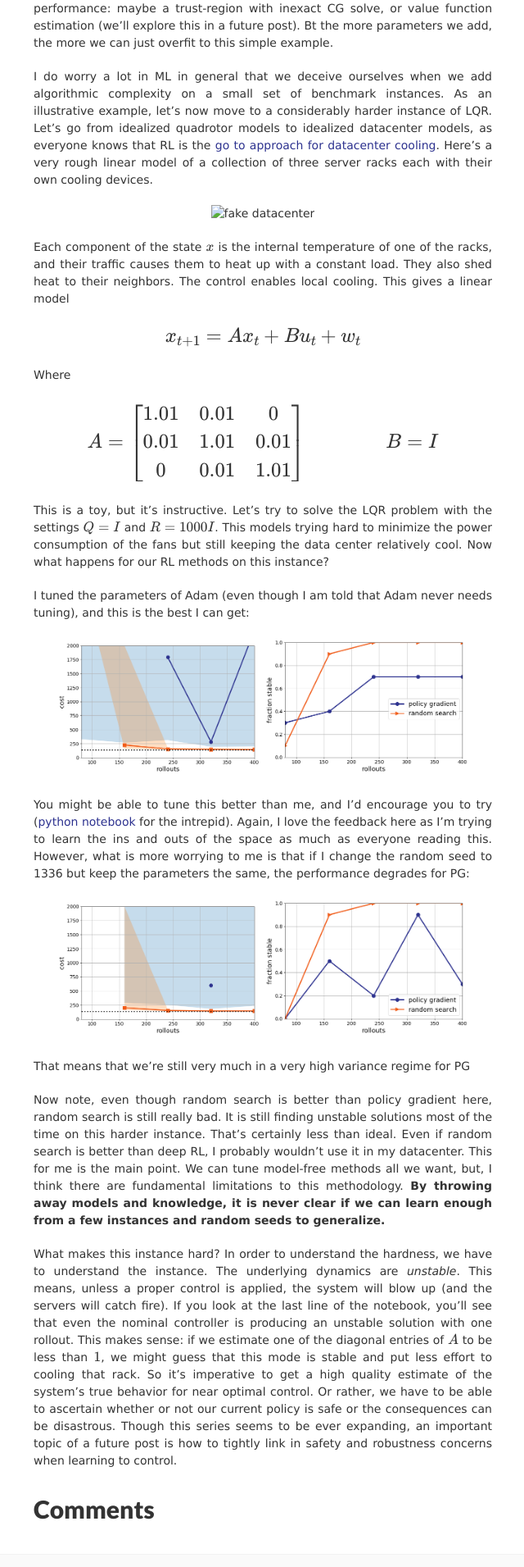
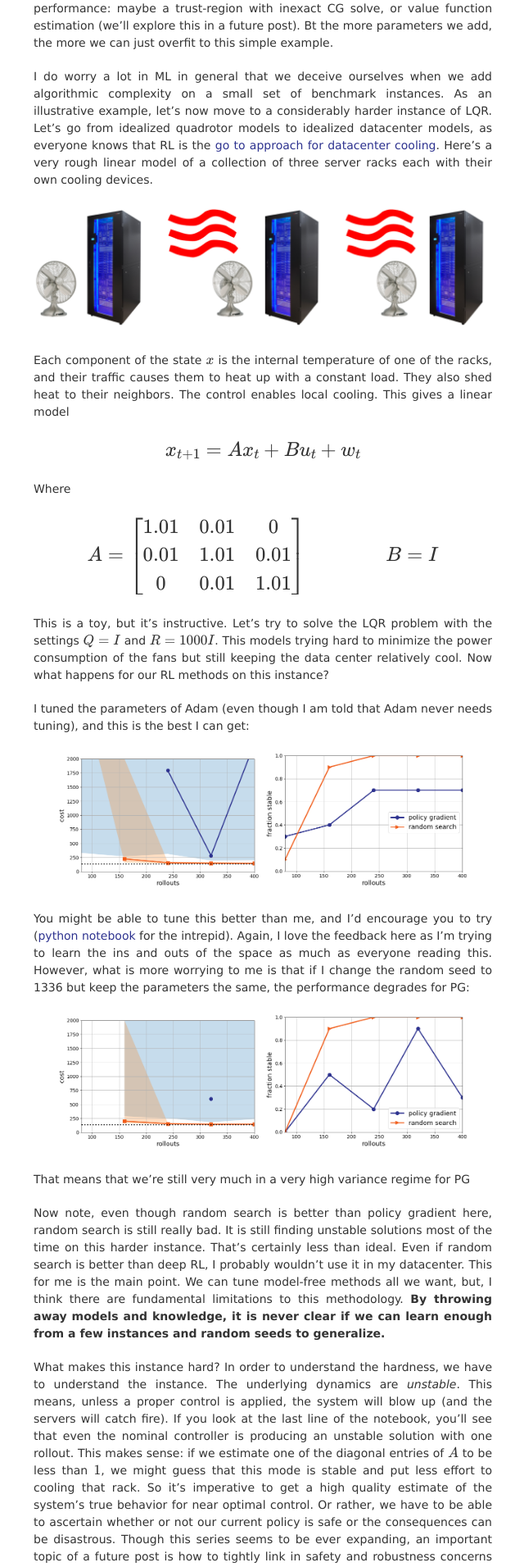
Before and after one commit to benjamin-recht/benjamin-recht.github.io, a Jekyll site: the page built from _posts/2018-03-13-pg-saga.md, in a window 1280 px wide. Shown: the part 1689-3600 px from the top of the page at 82% size, without its empty margins (319-959 px from the left). Built offline with Jekyll 4.4.1, drawn with Linux system fonts in a browser that asks for light colours; nearby versions of some CDN libraries; formulas are drawn with MathJax 3; comment, search, counter and statistics services are not loaded.

Commit message:
come on man

```diff
--- a/_posts/2018-03-13-pg-saga.md
+++ b/_posts/2018-03-13-pg-saga.md
@@ -32,7 +32,7 @@ On the other hand, I have to say I remain discomforted by this trend in model-fr
 I do worry a lot in ML in general that we deceive ourselves when we add algorithmic complexity on a small set of benchmark instances. As an illustrative example, let’s now move to a considerably harder instance of LQR. Let’s go from idealized quadrotor models to idealized datacenter models, as everyone knows that RL is the [go to approach for datacenter cooling](https://deepmind.com/blog/deepmind-ai-reduces-google-data-centre-cooling-bill-40/). Here’s a very rough linear model of a collection of three server racks each with their own cooling devices.
 
 {: .center}
-![fake datacenter](/assets/rl/fake_datacenter.png){:width="560px"}
+![fake datacenter](/assets/rl/policies/fake_datacenter.png){:width="560px"}
 
 Each component of the state $x$ is the internal temperature of one of the racks, and their traffic causes them to heat up with a constant load.  They also shed heat to their neighbors. The control enables local cooling. This gives a linear model
 
```
